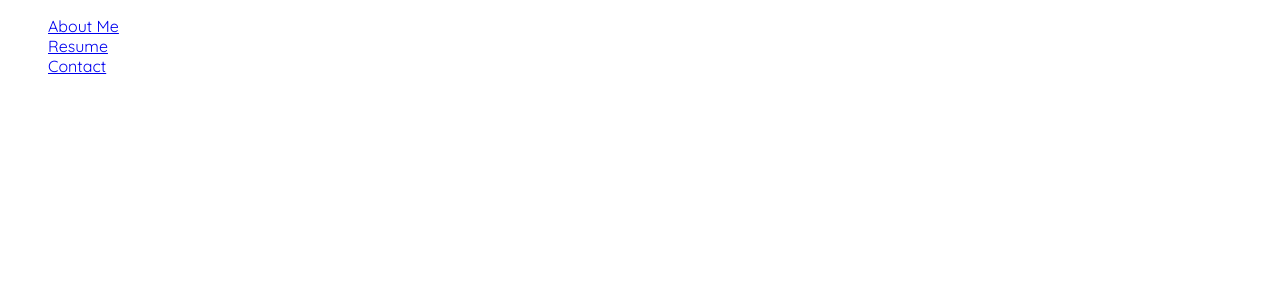
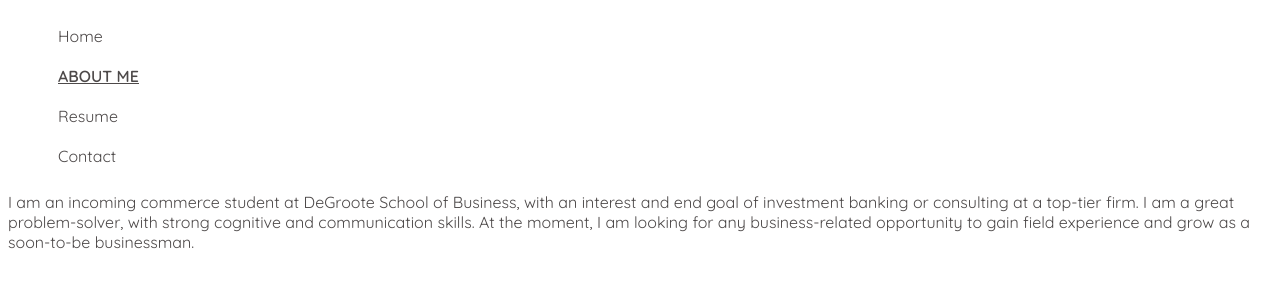
Before and after one commit to Tushar-A/tushar-a.github.io, a plain HTML site: page aboutme.html in a window 1280 px wide. Drawn offline with Linux system fonts and the light colour scheme.

Commit message:
Fixed nav list + some style
Fixed nav list to display current page properly, added home page to nav

```diff
--- a/aboutme.html
+++ b/aboutme.html
@@ -9,10 +9,16 @@
     <body>
         <nav>
             <ul>
-                <li><a href="aboutme.html">About Me</a></li>
+                <li><a href="index.html">Home</li>
+                <li id="current-page">About Me</li>
                 <li><a href="resume.html">Resume</a></li>
                 <li><a href="contact.html">Contact</a></li>
             </ul>
         </nav>
+        <!--bio content is here, edit this to change bio-->
+        <p>I am an incoming commerce student at DeGroote School of Business, with an interest and end goal of investment banking or
+            consulting at a top-tier firm. I am a great problem-solver, with strong cognitive and communication skills.
+            At the moment, I am looking for any business-related opportunity to gain field experience and grow as a
+            soon-to-be businessman.</p>
     </body>
 </html>
--- a/css/styles.css
+++ b/css/styles.css
@@ -6,13 +6,40 @@ html {
 * {
     font-family: Quicksand;
     font-weight: 400;
+    color: #4d4949;
+}
+
+h1 {
+    font-size: 5em;
 }
 
 ul {
     list-style: none;
 }
 
+nav ul li {
+    padding: 10px;
+}
+
+nav ul li a {
+    text-decoration: none;
+}
+
+a {
+    color: #4d4949;
+}
+
+nav ul li a:hover {
+    text-transform: uppercase;
+}
+
 embed {
     display: block;
     margin: auto;
 }
+
+#current-page {
+    font-weight: 600;
+    text-decoration: underline;
+    text-transform: uppercase;
+}
```
Also changed, not shown: contact.html (+2 -1 lines), resume.html (+2 -2 lines).
